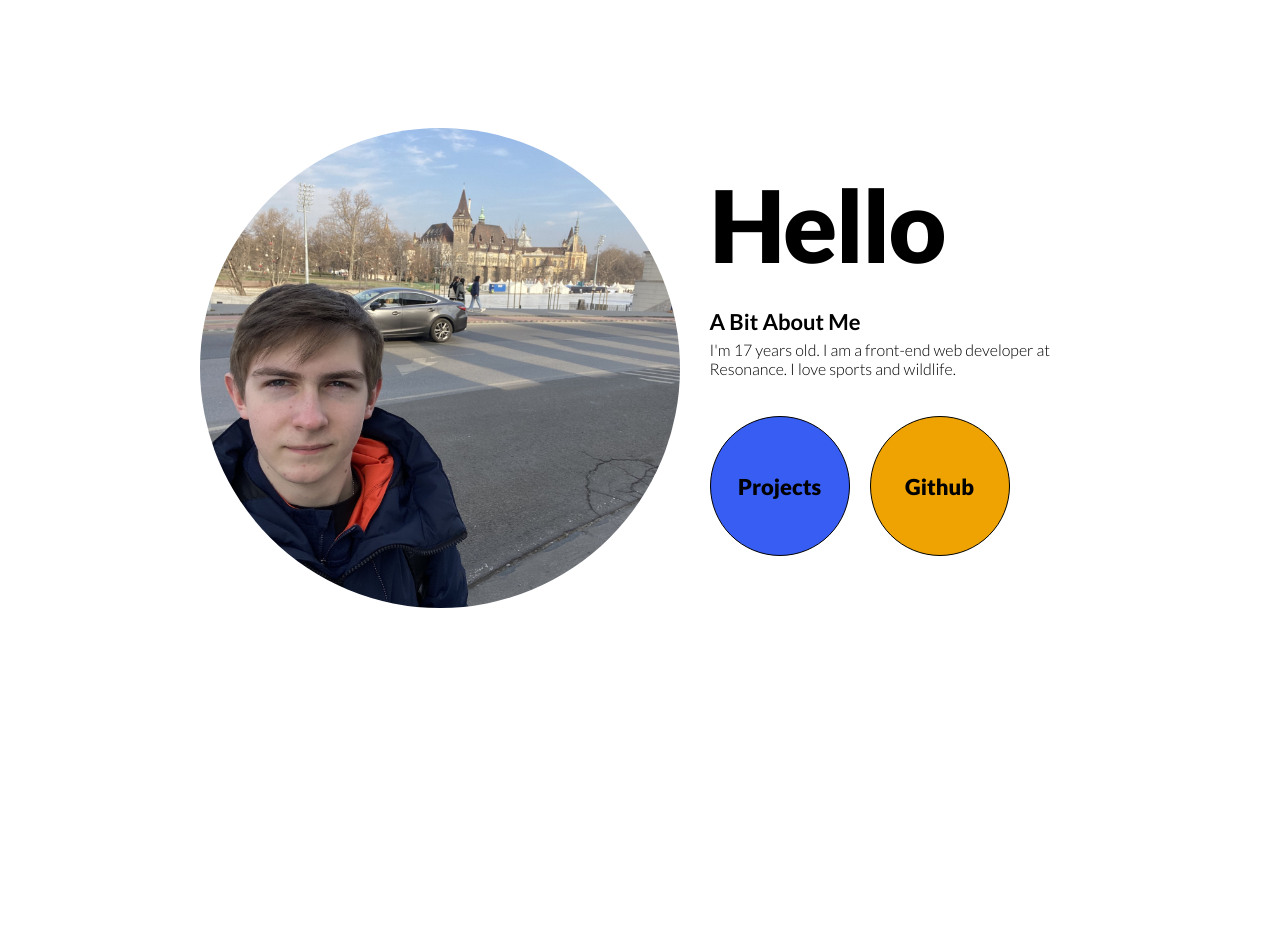
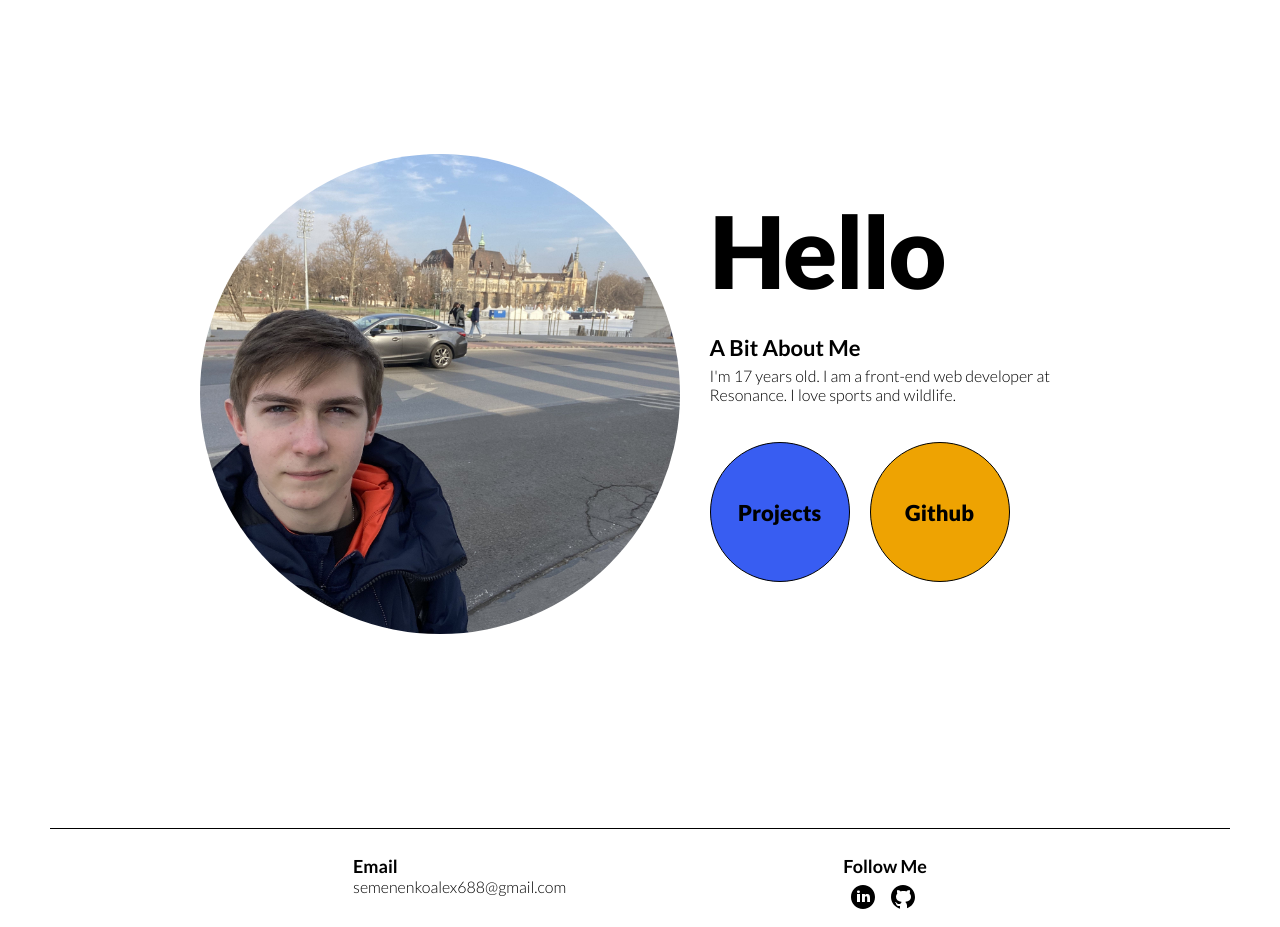
Before and after one commit to TheDeveloperAlex/the_dev_alex, a Next.js app: page / in a window 1280 px wide. Shown: the part 60-987 px from the top of the page. Built offline with nearby package versions, Linux system fonts and the light colour scheme.

Commit message:
finish main page

```diff
--- /dev/null
+++ b/components/footer.js
@@ -0,0 +1,59 @@
+export default function Footer({ theme }) {
+
+  const iconsColor = theme === 'light' ? '#000000' : '#ffffff';
+
+  const linkedinSvg = (<xml version = "1.0"> <svg fill={iconsColor} xmlns="http://www.w3.org/2000/svg" viewBox="0 0 30 30" width="30px" height="30px">    <path d="M15,3C8.373,3,3,8.373,3,15c0,6.627,5.373,12,12,12s12-5.373,12-12C27,8.373,21.627,3,15,3z M10.496,8.403 c0.842,0,1.403,0.561,1.403,1.309c0,0.748-0.561,1.309-1.496,1.309C9.561,11.022,9,10.46,9,9.712C9,8.964,9.561,8.403,10.496,8.403z M12,20H9v-8h3V20z M22,20h-2.824v-4.372c0-1.209-0.753-1.488-1.035-1.488s-1.224,0.186-1.224,1.488c0,0.186,0,4.372,0,4.372H14v-8 h2.918v1.116C17.294,12.465,18.047,12,19.459,12C20.871,12,22,13.116,22,15.628V20z" /></svg></xml>);
+  const githubSvg = (
+  <xml version = "1.0">
+    <svg fill={iconsColor} xmlns="http://www.w3.org/2000/svg" viewBox="0 0 30 30" width="30px" height="30px">
+      <path d="M15,3C8.373,3,3,8.373,3,15c0,5.623,3.872,10.328,9.092,11.63C12.036,26.468,12,26.28,12,26.047v-2.051 c-0.487,0-1.303,0-1.508,0c-0.821,0-1.551-0.353-1.905-1.009c-0.393-0.729-0.461-1.844-1.435-2.526 c-0.289-0.227-0.069-0.486,0.264-0.451c0.615,0.174,1.125,0.596,1.605,1.222c0.478,0.627,0.703,0.769,1.596,0.769 c0.433,0,1.081-0.025,1.691-0.121c0.328-0.833,0.895-1.6,1.588-1.962c-3.996-0.411-5.903-2.399-5.903-5.098 c0-1.162,0.495-2.286,1.336-3.233C9.053,10.647,8.706,8.73,9.435,8c1.798,0,2.885,1.166,3.146,1.481C13.477,9.174,14.461,9,15.495,9 c1.036,0,2.024,0.174,2.922,0.483C18.675,9.17,19.763,8,21.565,8c0.732,0.731,0.381,2.656,0.102,3.594 c0.836,0.945,1.328,2.066,1.328,3.226c0,2.697-1.904,4.684-5.894,5.097C18.199,20.49,19,22.1,19,23.313v2.734 c0,0.104-0.023,0.179-0.035,0.268C23.641,24.676,27,20.236,27,15C27,8.373,21.627,3,15,3z" />
+    </svg>
+  </xml>);
+
+  const socialNetworks = [
+    {
+      svg: linkedinSvg,
+      href: 'https://www.linkedin.com/in/alex-semenenko-b9704421b/',
+      id: 'social-networks-items-linkedin',
+
+    },
+    {
+      svg: githubSvg,
+      href: 'https://github.com/TheDeveloperAlex',
+      id: 'social-networks-items-github',
+    },
+  ];
+
+  const socialNetworksItems = socialNetworks.map(({ svg, href, id }) => {
+    return (
+      <div className="social-networks-items" key={id} >
+        <a href={href} className="default-link" >
+          {svg}
+        </a>
+      </div>
+    )
+  })
+
+  return (
+    <div>
+      <div className="delimiter" ></div>
+      <div className="contact-wrapper" >
+        <div>
+          <div className="contact-headers" >Email</div>
+          <div className="contact-email" >
+            <a className="default-link" href="mailto: semenenkoalex688@gmail.com">
+              semenenkoalex688@gmail.com
+            </a>
+          </div>
+        </div>
+         <div>
+          <div className="contact-headers" >Follow Me</div>
+          <div className="social-networks-collection" >
+            {socialNetworksItems}
+          </div>
+        </div>
+      </div>
+    </div>
+  )
+
+}
--- a/components/layout.js
+++ b/components/layout.js
@@ -1,4 +1,5 @@
 import { useState } from 'react'
+import Footer from './footer';
 import NavBar from "./navBar";
 
 export default function Layout({ children }) {
@@ -13,6 +14,7 @@ export default function Layout({ children }) {
       <div className="root container" >
         <NavBar theme={theme} setTheme={setTheme}  />
         {children}
+        <Footer theme={theme} />
       </div>
     </div>
   )
--- a/pages/index.js
+++ b/pages/index.js
@@ -13,7 +13,7 @@ export default function Index() {
 
   const linkItems = linksData.map(({ content, color, href, isLinkWeb }) => {
     return isLinkWeb ? (
-      <a className='default-link' href={href}>
+      <a className='default-link' key={href} href={href}>
         <div className='circle-link' style={{ background: color }} >
           <div className='circle-link-component' >
             {content}
@@ -21,7 +21,7 @@ export default function Index() {
         </div>
       </a>
     ) : (
-      <div className='circle-link' style={{ background: color }} >
+      <div className='circle-link' key={href} style={{ background: color }} >
         <Link href={href}>
           <div className='circle-link-component' >
             {content}
--- /dev/null
+++ b/styles/footer.css
@@ -0,0 +1,38 @@
+/* ================= Blocks */
+.contact-wrapper {
+  display: flex;
+  max-width: 851px;
+  margin: 0 auto;
+  justify-content: space-around;
+}
+
+.social-networks-collection {
+  display: flex;
+}
+
+/* ================= Elements */
+.delimiter {
+  margin: 10px 40px 26px 40px;
+  border-top: 1px solid #000;
+}
+
+.theme-dark .delimiter {
+  border-color: #fff;
+}
+
+.contact-headers {
+  font-size: 18px;
+  font-weight: 700;
+}
+
+.contact-email {
+  font-weight: 300;
+}
+
+.social-networks-items {
+  padding: 5px;
+}
+
+.social-networks-items:not(:last-child) {
+  padding-right: 5px;
+}
--- a/styles/global.css
+++ b/styles/global.css
@@ -35,8 +35,8 @@ a {
 }
 
 .root {
-  /* width: 100vw;
-  height: 100vh; */
+  width: 100vw;
+  height: 100vh;
 }
 
 .theme-light .root {
@@ -60,6 +60,7 @@ a {
 .default-link:active,
 .default-link:visited {
   color: #000;
+  /* fill:  */
   transition: color 500ms, background-color 500ms;
 }
 
--- a/styles/index.css
+++ b/styles/index.css
@@ -2,3 +2,4 @@
 @import "./global.css";
 @import "./navBar.css";
 @import "./mainPage.css";
+@import "./footer.css";
--- a/styles/mainPage.css
+++ b/styles/mainPage.css
@@ -10,7 +10,7 @@
 }
 
 .main-section-content-wrapper {
-  margin-top: 135px;
+  padding-top: 135px;
   display: flex;
   justify-content: center;
 }
```
